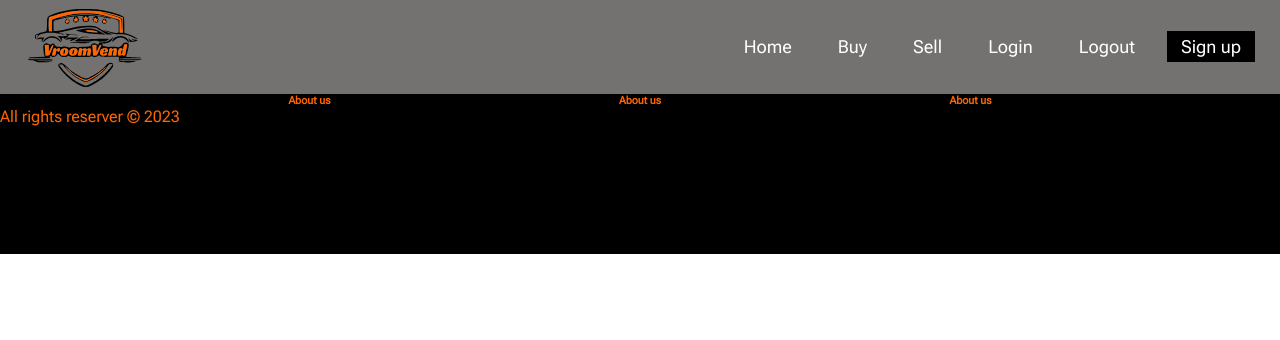
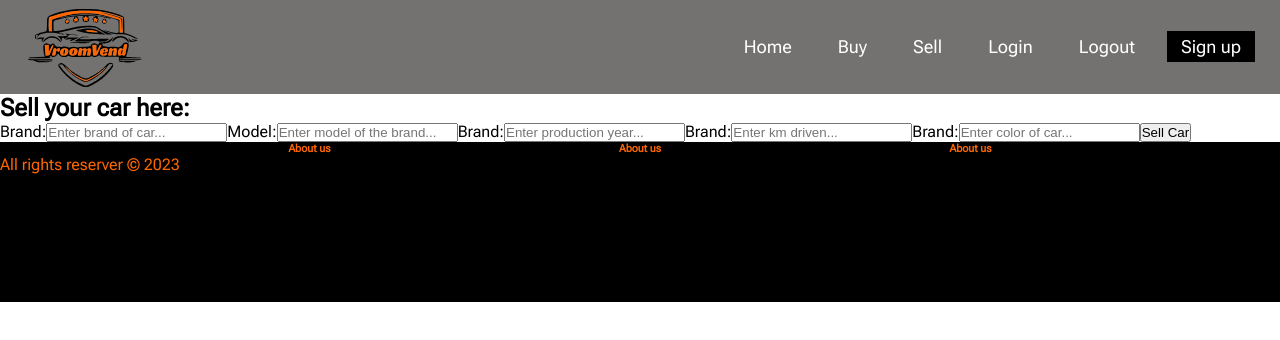
Before and after one commit to LetRookie/VroomVend, a React (Vite) app in the folder client/: page /sell in a window 1280 px wide. Shown: the top 340 px of the page. Built offline with nearby package versions, Linux system fonts and the light colour scheme.

Commit message:
Add sell-car page

```diff
--- a/client/src/App.jsx
+++ b/client/src/App.jsx
@@ -4,6 +4,7 @@ import Header from "./components/header/Header"
 import Home from "./components/home/Home"
 import Footer from "./components/footer/Footer"
 import Search from "./components/search-page/Search"
+import SellCar from "./components/sell-car/SellCar"
 
 
 function App() {
@@ -14,6 +15,7 @@ function App() {
       <Routes>
         <Route path="/" element={<Home />} />
         <Route path="/search" element={<Search />} />
+        <Route path="/sell" element={<SellCar />} />
       </Routes>
       <Footer />
 
--- a/client/src/components/header/Header.jsx
+++ b/client/src/components/header/Header.jsx
@@ -15,7 +15,7 @@ export default function Header (){
 
             <li><Link to="/">Home</Link></li>
             <li><Link to="/search">Buy</Link></li>
-            <li><Link to="/">Sell</Link></li>
+            <li><Link to="/sell">Sell</Link></li>
             <li><Link to="/login">Login</Link></li>
             <li><Link to="/logout">Logout</Link></li>
             <li><Link to="/sign-up">Sign up</Link></li>
--- /dev/null
+++ b/client/src/components/sell-car/SellCar.jsx
@@ -0,0 +1,23 @@
+export default function SellCar() {
+    return (
+        <section id="sell page" className="sell-car">
+            <form className="sellForm">
+                <h2>Sell your car here:</h2>
+                <label htmlFor="brand-name">Brand:</label>
+                <input type="text" name="brand-name" id="brand-name" placeholder="Enter brand of car..."/>
+                <label htmlFor="model">Model:</label>
+                <input type="text" name="model" id="model" placeholder="Enter model of the brand..."/>
+                <label htmlFor="year">Brand:</label>
+                <input type="text" name="year" id="year" placeholder="Enter production year..."/>
+                <label htmlFor="km">Brand:</label>
+                <input type="text" name="km" id="km" placeholder="Enter km driven..."/>
+                <label htmlFor="color">Brand:</label>
+                <input type="text" name="color" id="color" placeholder="Enter color of car..."/>
+
+                <input className="btn submit" type="submit" value="Sell Car" />
+            </form>
+
+        </section>
+
+    )
+}
```
